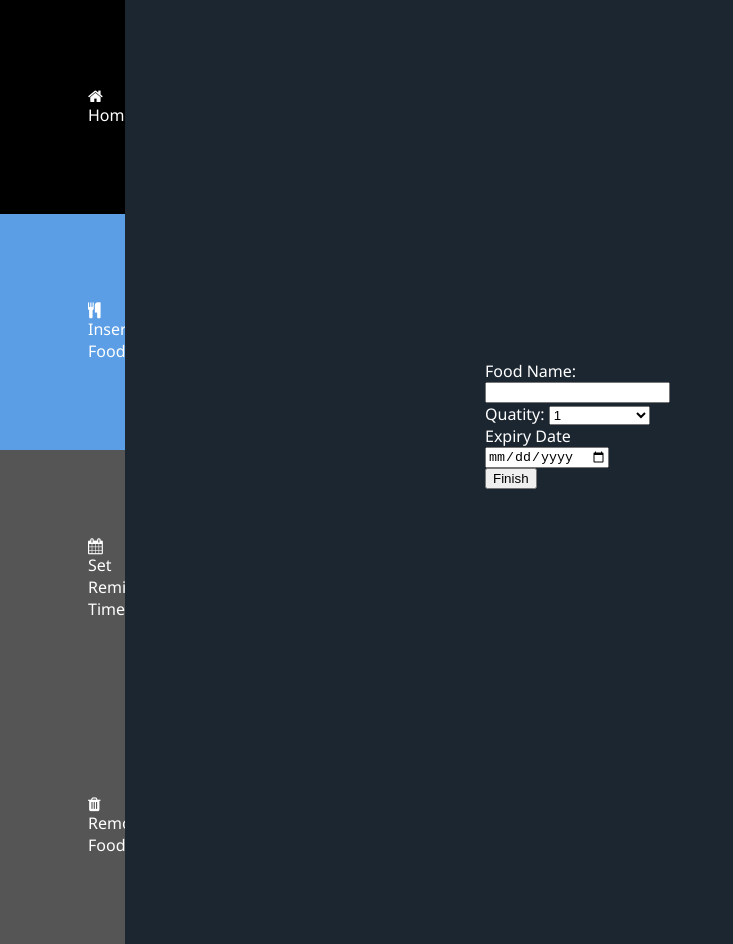
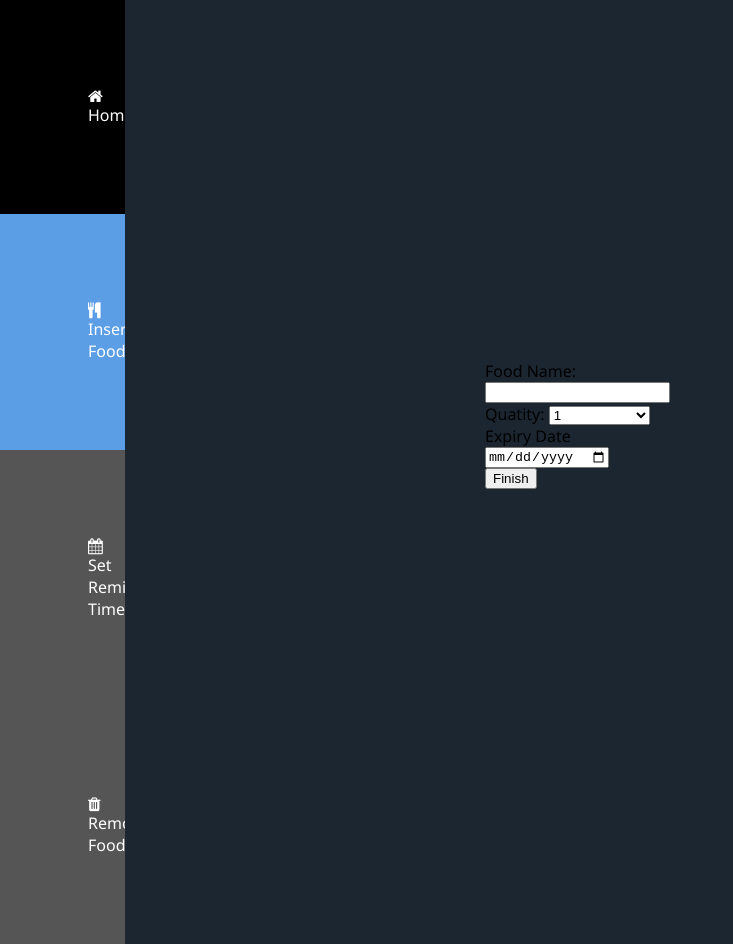
Before and after one commit to stoguri/INSEFridgeApp, a website: page webpages/InsertFood.html in a window 1280 px wide. Shown: the whole page, without its empty margins (0-733 px from the left). Drawn offline with Linux system fonts and the light colour scheme.

Commit message:
Update InsertFood page

```diff
--- a/webpages/insertFoodStyle.css
+++ b/webpages/insertFoodStyle.css
@@ -76,7 +76,7 @@ th, td {
 .inputFood  {
   text-align: left ;
   padding: 45vh;
-  color: white;
+  text: white;
   text-decoration: none;
   font-size: 2vh;
 }
```
